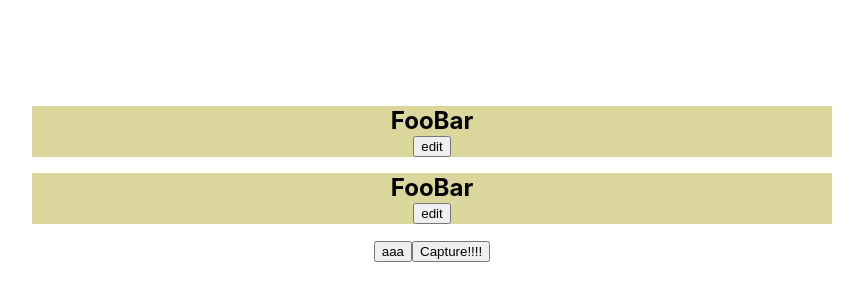
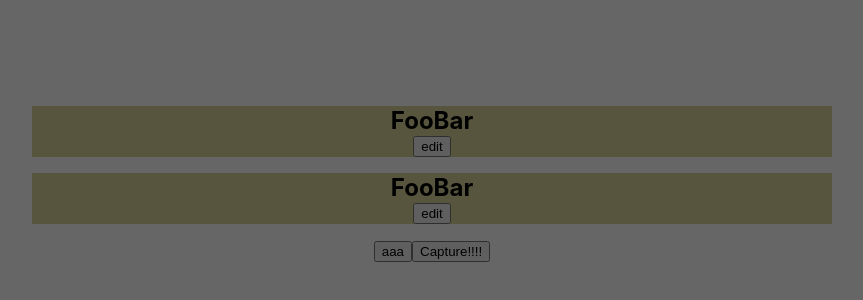
Before and after one commit to t4traw/ecpagemaker, a Nuxt app: page / in a window 1280 px wide. Shown: the part 216-516 px from the top of the page, without its empty margins (208-1071 px from the left). Built offline with nearby package versions, Linux system fonts and the light colour scheme.

Commit message:
modalの背景を作成

```diff
--- /dev/null
+++ b/assets/stylesheets/common.sass
@@ -0,0 +1,2 @@
+.hidden
+  display: none
--- a/assets/stylesheets/modal.sass
+++ b/assets/stylesheets/modal.sass
@@ -0,0 +1,6 @@
+#modal_bg
+  background-color: rgba(#000000, 0.6)
+  width: 100vw
+  height: 120vh
+  position: fixed
+  top: 0
--- a/components/capture_test.vue
+++ b/components/capture_test.vue
@@ -19,12 +19,10 @@ export default {
   },
   methods: {
     edit_block: function(){
-      document.querySelector('#modal').classList.remove('hidden')
-      var bg = document.createElement('div')
+      document.querySelector('#modal_bg').classList.remove('hidden')
     }
   }
 }
-
 </script>
 
 <style lang="sass" scoped>
--- a/layouts/default.vue
+++ b/layouts/default.vue
@@ -1,8 +1,24 @@
 <template>
   <div>
     <nuxt/>
+    <div id="modal_bg" v-on:click="delete_modal"></div>
   </div>
 </template>
+
+<script>
+export default {
+  data() {
+    return {
+
+    }
+  },
+  methods: {
+    delete_modal: function(){
+      document.querySelector('#modal_bg').classList.add('hidden')
+    }
+  }
+}
+</script>
 
 <style>
 html {
--- a/nuxt.config.js
+++ b/nuxt.config.js
@@ -14,8 +14,9 @@ module.exports = {
     ],
   },
   css: [
-    '~/assets/styylesheets/modal.css'
-  ]
+    '~/assets/stylesheets/common.sass',
+    '~/assets/stylesheets/modal.sass'
+  ],
   /*
   ** Customize the progress bar color
   */
```
